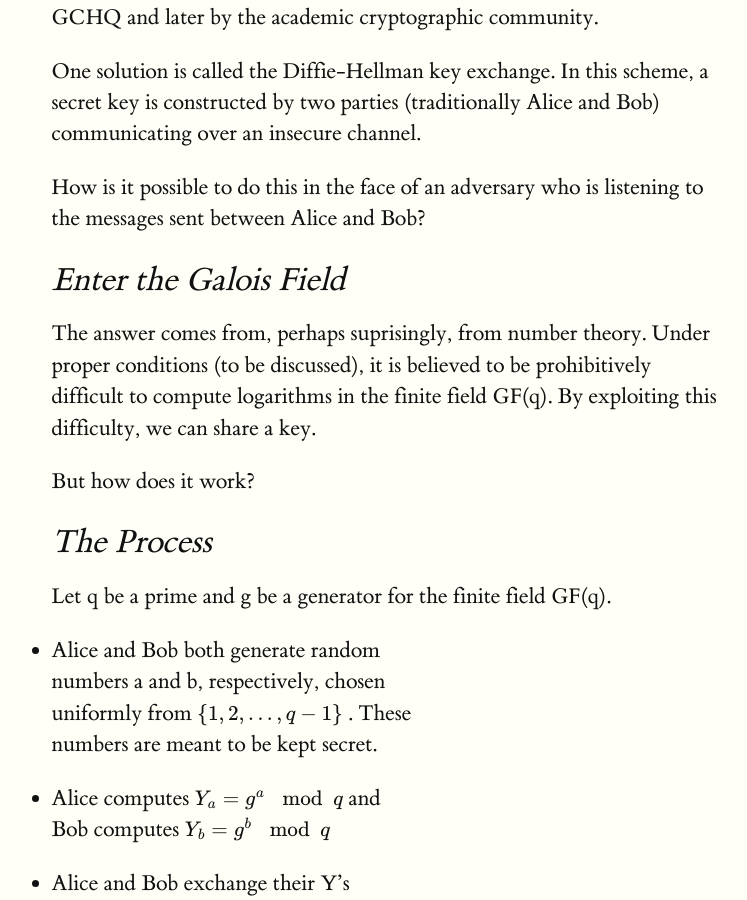
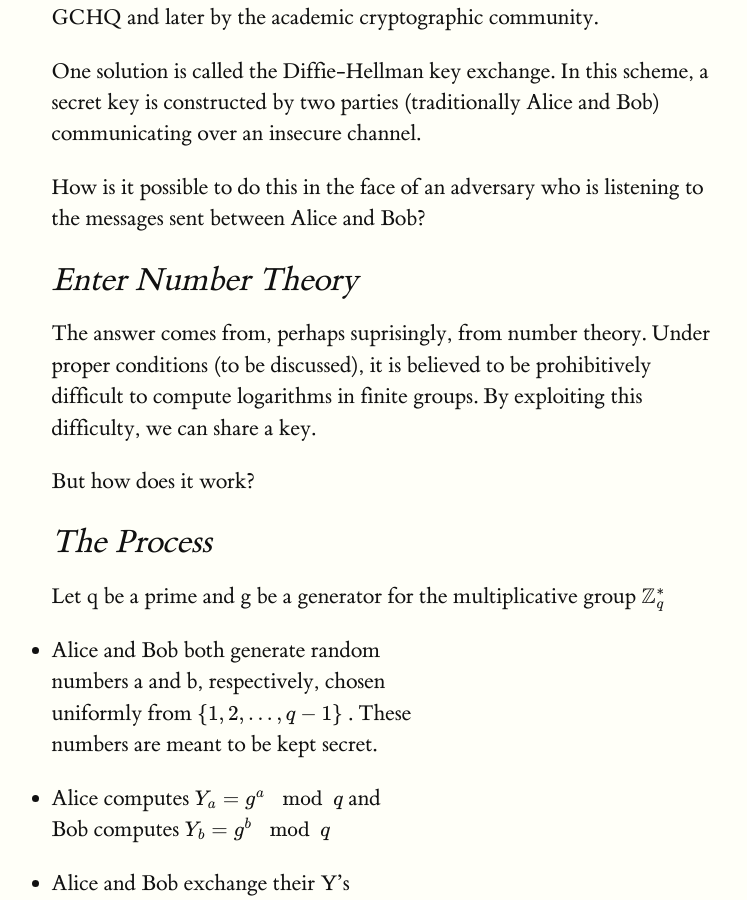
Before and after one commit to eu90h/eu90h.github.io, a Jekyll site: the page built from _posts/2015-09-01-discrete-logs.md, in a window 1280 px wide and 900 px high, scrolled down 390 px. Shown: the whole window, without its empty margins (56-803 px from the left). Built offline with Jekyll 4.4.1, drawn with Linux system fonts in a browser that asks for light colours; formulas are drawn with MathJax 3.

Commit message:
updated dh post

```diff
--- a/_posts/2015-09-01-discrete-logs.md
+++ b/_posts/2015-09-01-discrete-logs.md
@@ -13,14 +13,14 @@ One solution is called the Diffie-Hellman key exchange. In this scheme, a secret
 How is it possible to do this in the face of an adversary who is listening to the messages sent between Alice and Bob?
 <!--more-->
 
-## Enter the Galois Field
+## Enter Number Theory
 
-The answer comes from, perhaps suprisingly, from number theory. Under proper conditions (to be discussed), it is believed to be prohibitively difficult to compute logarithms in the finite field GF(q). By exploiting this difficulty, we can share a key.
+The answer comes from, perhaps suprisingly, from number theory. Under proper conditions (to be discussed), it is believed to be prohibitively difficult to compute logarithms in finite groups. By exploiting this difficulty, we can share a key.
 
 But how does it work?
 
 ## The Process
-Let q be a prime and g be a generator for the finite field GF(q).
+Let q be a prime and g be a generator for the multiplicative group {% raw %} $$ \mathbb{Z}^*_q $$ {% endraw %}
 
 * Alice and Bob both generate random numbers a and b, respectively, chosen uniformly from {% raw %} $$ \{1,2,...,q-1\} $$ {% endraw %}. These numbers are meant to be kept secret.
 
```
Also changed, not shown: 2 other files.
